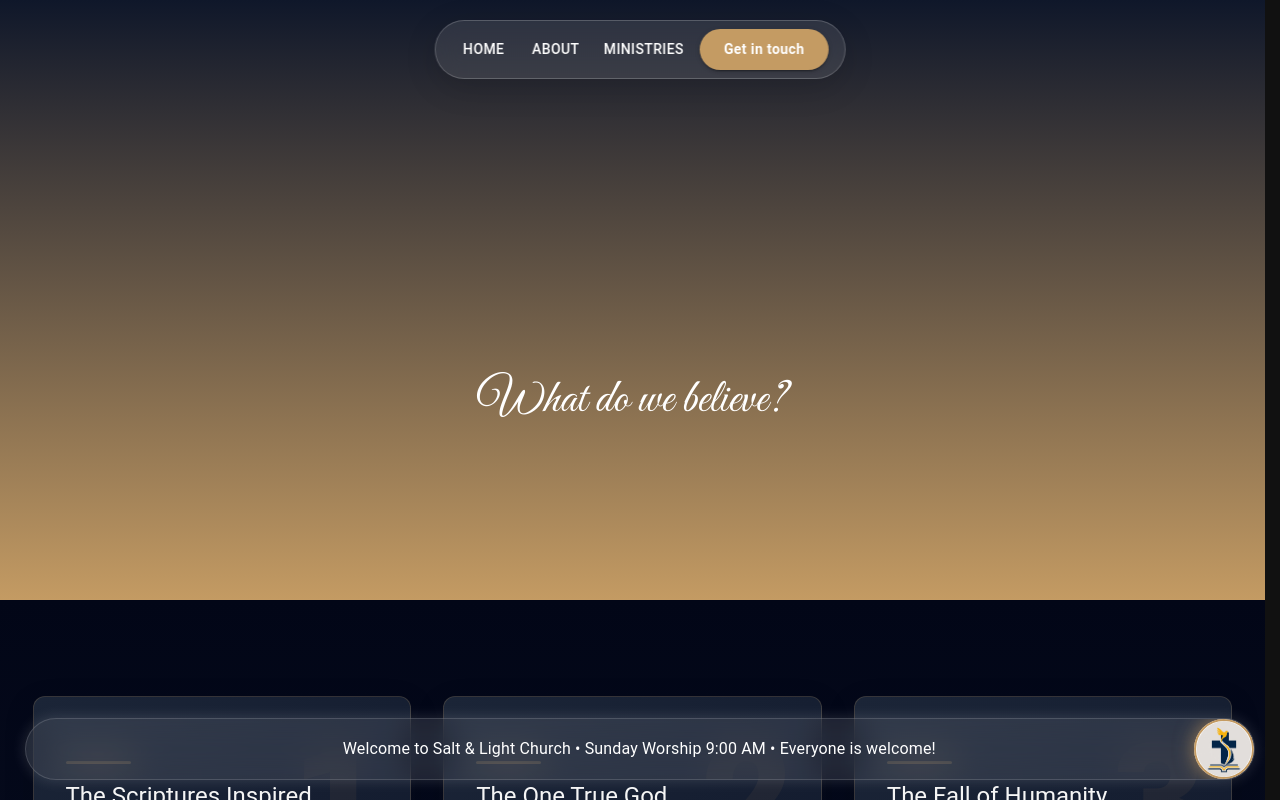
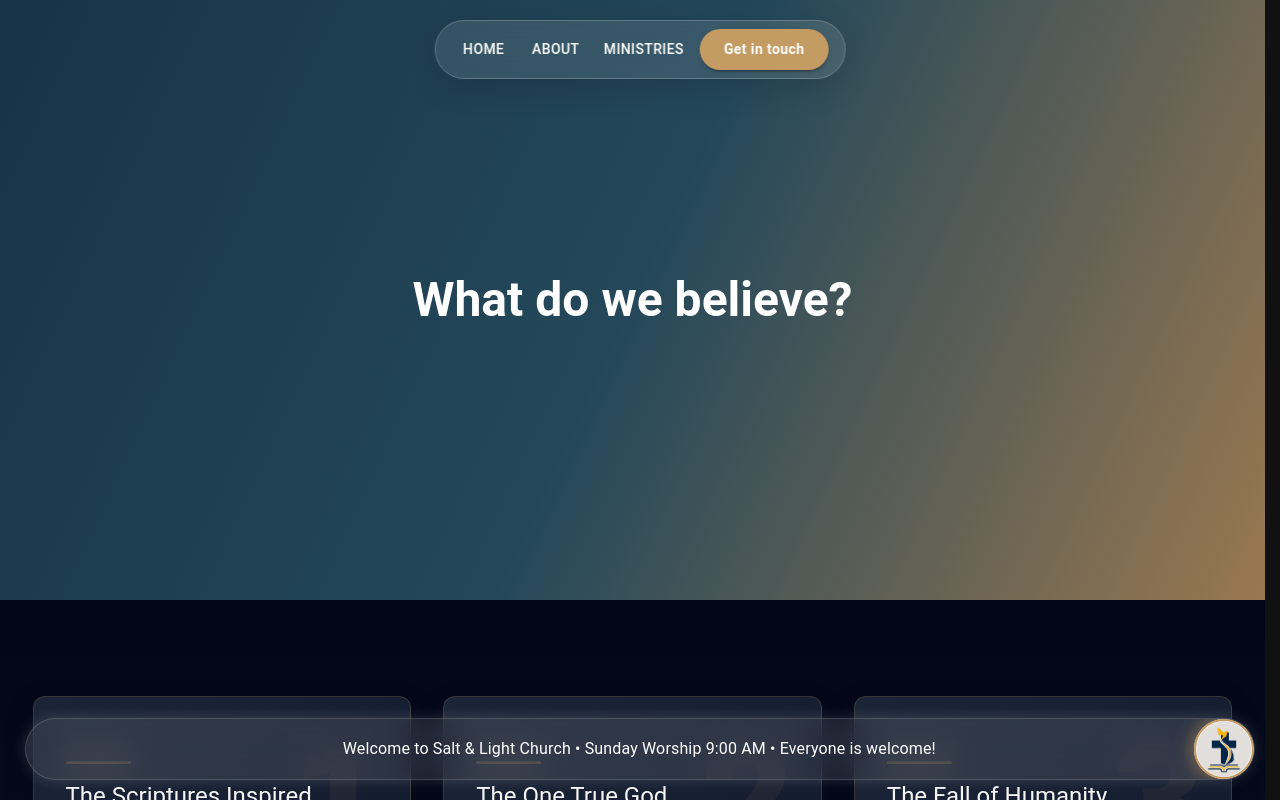
Before and after one commit to JayRostorfer/Salt-LightChurch, a Next.js app: page /about in a window 1280 px wide. Shown: the top 800 px of the page. Built offline with nearby package versions, Linux system fonts and the light colour scheme.

Commit message:
Modify AboutHero styles and gradient
Updated background gradient and typography styles.

```diff
--- a/src/app/about/AboutHero.js
+++ b/src/app/about/AboutHero.js
@@ -35,7 +35,8 @@ export default function AboutHero() {
           position: "absolute",
           inset: 0,
           background:
-            "linear-gradient(to bottom, #0f172a, #c49b63)",
+          "linear-gradient(115deg, #173447 0%, #24485A 50%, #9A7850 100%)",
+
 	  zIndex: 1,
         }}
       />
@@ -51,15 +52,11 @@ export default function AboutHero() {
       >
         <Typography
           variant="h3"
-          fontWeight="bold"
-          sx={{
-			  fontFamily: gv.style.fontFamily,
-			  marginTop: {
-				  xs: "50px",
-				  md: "200px",
-			  },
 
-		  }}
+              sx={{
+                fontWeight: 700,
+              }}
+
         >
           What do we believe?
         </Typography>
```
